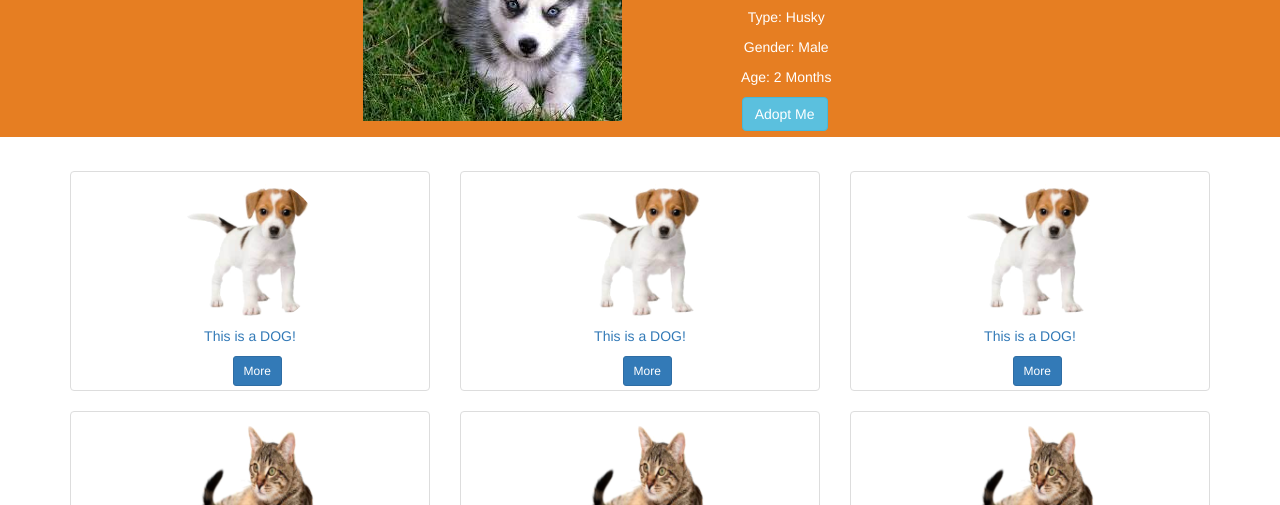
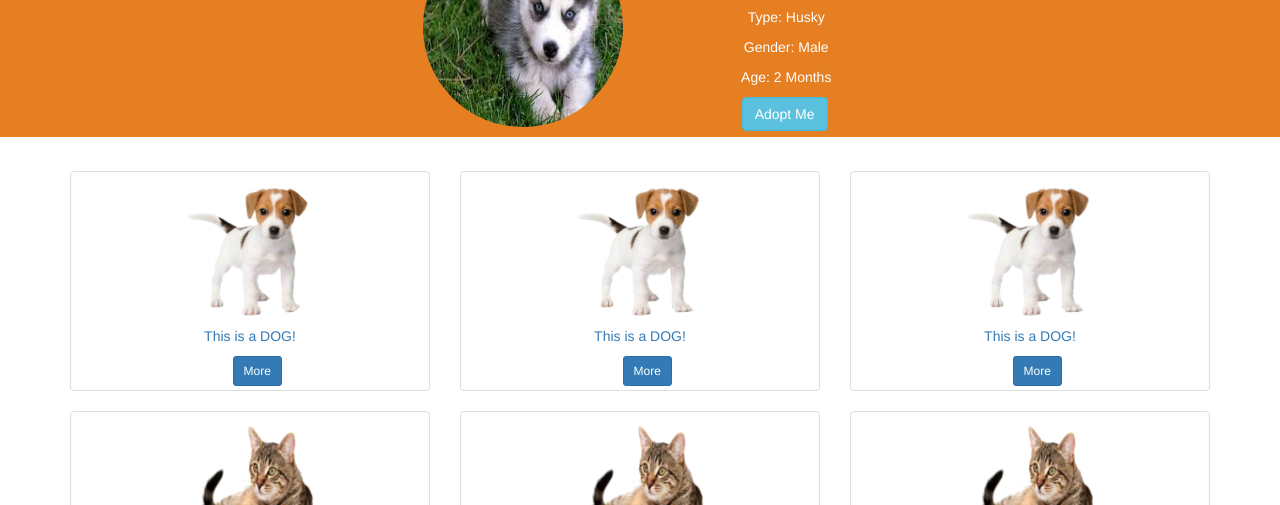
Before and after one commit to qweldl/Pawtycity, a plain HTML site: page index.html in a window 1280 px wide. Shown: the part 595-1100 px from the top of the page. Drawn offline with nearby package versions, Linux system fonts and the light colour scheme.

Commit message:
circle the pet of the day

```diff
--- a/index.html
+++ b/index.html
@@ -71,7 +71,7 @@
       <div class="row">
         <div class="col-md-3">
         </div>
-        <div class="col-md-3"><img id="petOTD" src="images/petOTDUse.jpg" /></div>
+        <div class="col-md-3"><img id="petOTD" class="img-circle" src="images/petOTDUse.jpg" width="200" height="200"/></div>
           <div class="col-md-3">
               <h1>Pet Of The Day</h1>
               <p>Name: One Dog</p>
--- a/stylesheet.css
+++ b/stylesheet.css
@@ -6,6 +6,7 @@
 }
 #petOTD{
              margin-top: 20px;
+             margin-left: 60px;
 
 }
 .PetOfTheDay{
```
